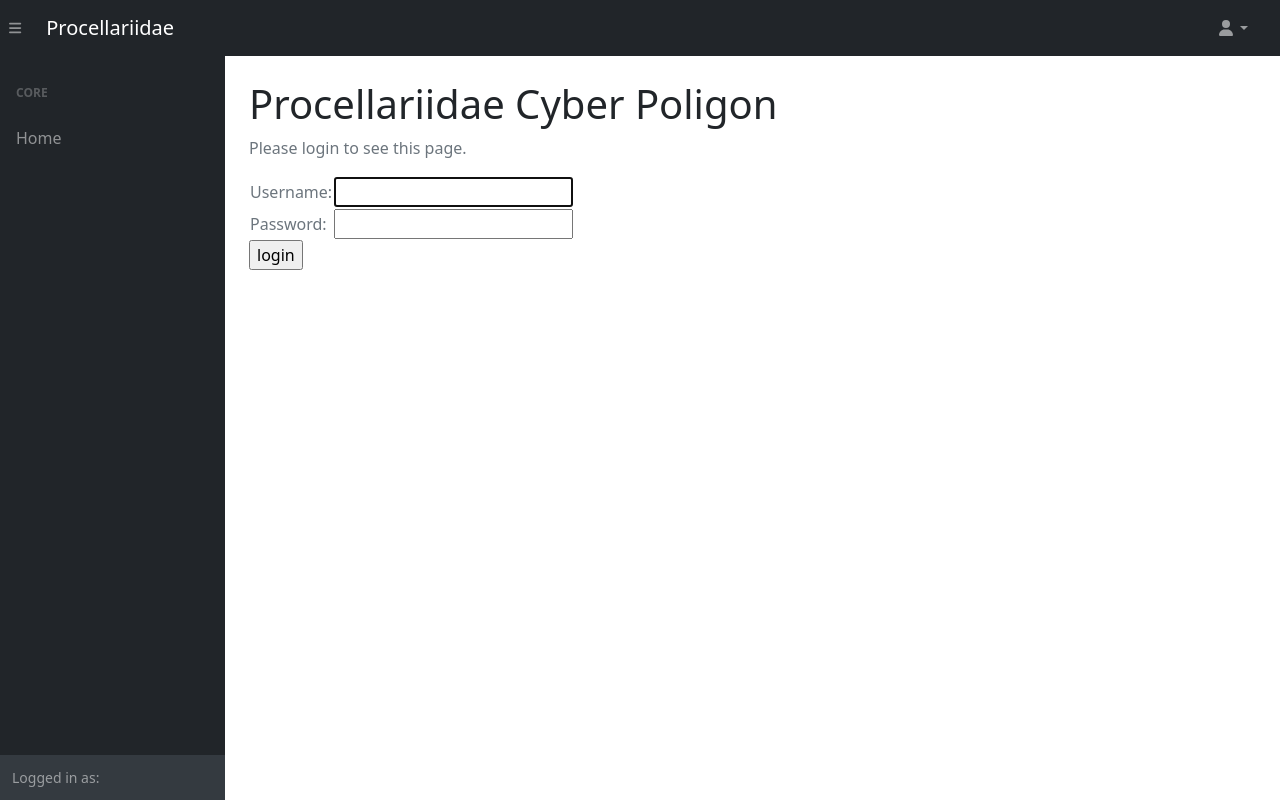
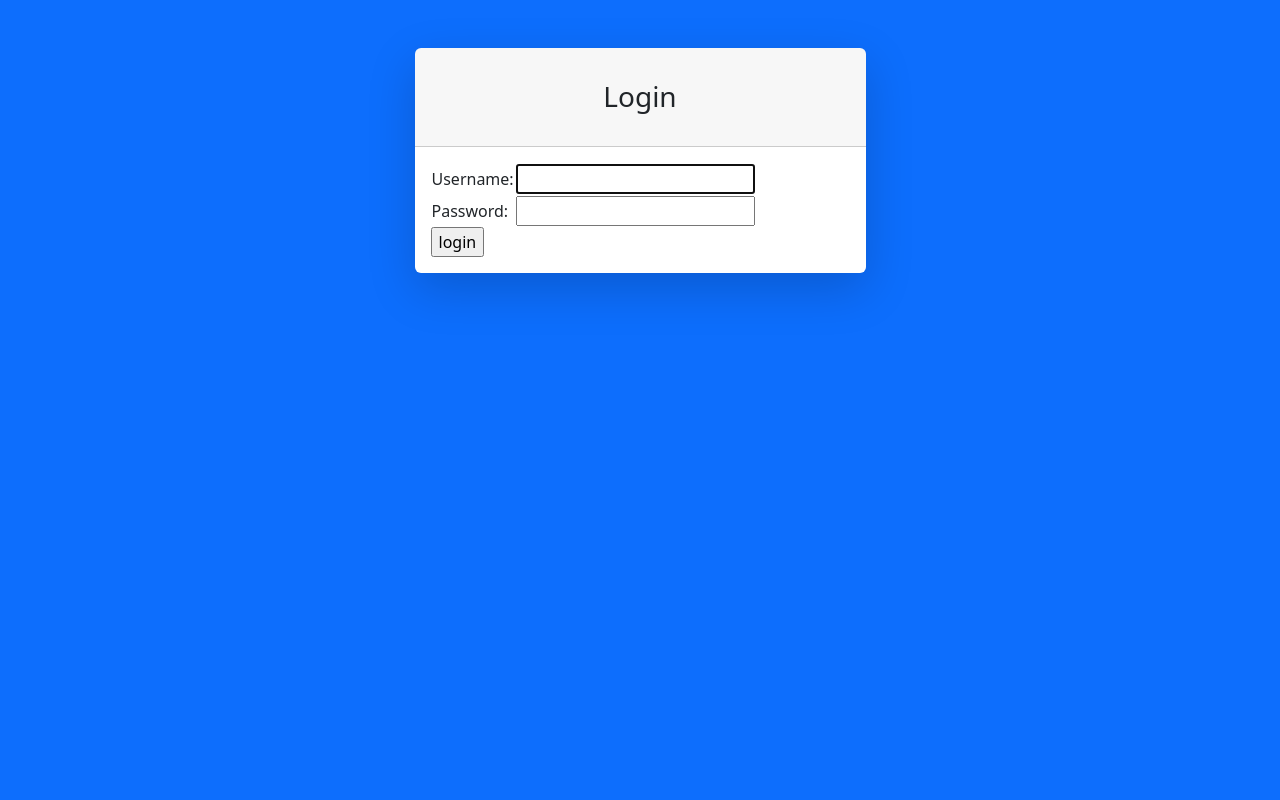
Before and after one commit to temmishy/procellariidae, a Django app: page /login/?next=/ in a window 1280 px wide. Run offline with Django 3.2, Linux system fonts and the light colour scheme; some libraries are stand-ins or nearby versions.

Commit message:
Chage smt

```diff
--- a/mysite/settings.py
+++ b/mysite/settings.py
@@ -124,7 +124,9 @@ USE_TZ = True
 # https://docs.djangoproject.com/en/3.2/howto/static-files/
 
 STATIC_URL = '/static/'
-STATIC_ROOT = os.path.join(BASE_DIR, 'static')
+STATICFILES_DIRS = [
+    os.path.join(BASE_DIR, "static"),
+]
 # Default primary key field type
 # https://docs.djangoproject.com/en/3.2/ref/settings/#default-auto-field
 
--- a/templates/registration/login.html
+++ b/templates/registration/login.html
@@ -1,36 +1,60 @@
-{% extends "base.html" %}
+{% load static %}
 
-{% block content %}
+<!DOCTYPE html>
+<html lang="en">
+    <head>
+        <meta charset="utf-8" />
+        <meta http-equiv="X-UA-Compatible" content="IE=edge" />
+        <meta name="viewport" content="width=device-width, initial-scale=1, shrink-to-fit=no" />
+        <meta name="description" content="" />
+        <meta name="author" content="" />
+        <title>Login - SB Admin</title>
+        <link href="{% static 'css/styles.css' %}" rel="stylesheet" />
 
-{% if form.errors %}
-  <p>Your username and password didn't match. Please try again.</p>
-{% endif %}
+        <script src="{% static 'js/scripts.js' %}" crossorigin="anonymous"></script>
+        <script src="{% static 'js/datatables-simple-demo.js' %}" crossorigin="anonymous"></script>
 
-{% if next %}
-  {% if user.is_authenticated %}
-    <p>Your account doesn't have access to this page. To proceed,
-    please login with an account that has access.</p>
-  {% else %}
-    <p>Please login to see this page.</p>
-  {% endif %}
-{% endif %}
+        <script src="{% static 'assets/demo/chart-area-demo.js' %}" crossorigin="anonymous"></script>
+        <script src="{% static 'assets/demo/chart-bar-demo.js' %}" crossorigin="anonymous"></script>
+        <script src="{% static 'assets/demo/chart-pie-demo.js' %}" crossorigin="anonymous"></script>
+        <script src="{% static 'assets/demo/datatables-demo.js' %}" crossorigin="anonymous"></script>
 
+        <script src="https://use.fontawesome.com/releases/v6.3.0/js/all.js" crossorigin="anonymous"></script>
+    </head>
+    <body class="bg-primary">
+        <div id="layoutAuthentication">
+            <div id="layoutAuthentication_content">
+                <main>
+                    <div class="container">
+                        <div class="row justify-content-center">
+                            <div class="col-lg-5">
+                                <div class="card shadow-lg border-0 rounded-lg mt-5">
+                                    <div class="card-header"><h3 class="text-center font-weight-light my-4">Login</h3></div>
+                                    <div class="card-body">
                                         <form method="post" action="{% url 'login' %}">
                                           {% csrf_token %}
                                           <table>
-
                                             <tr>
                                               <td>{{ form.username.label_tag }}</td>
                                               <td>{{ form.username }}</td>
                                             </tr>
-
                                             <tr>
                                               <td>{{ form.password.label_tag }}</td>
                                               <td>{{ form.password }}</td>
                                             </tr>
                                             </table>
-
                                             <input type="submit" value="login" />
                                             <input type="hidden" name="next" value="{{ next }}" />
+                                            {% if form.errors %}<p>Your username and password didn't match. Please try again.</p> {% endif %}
                                         </form>
-{% endblock %}
+                                    </div>
+
+                                </div>
+                            </div>
+                        </div>
+                    </div>
+                </main>
+            </div>
+        </div>
+    </body>
+</html>
```
Also changed, not shown: 1 other file. Lines whose indentation alone changed are shown as unchanged.
